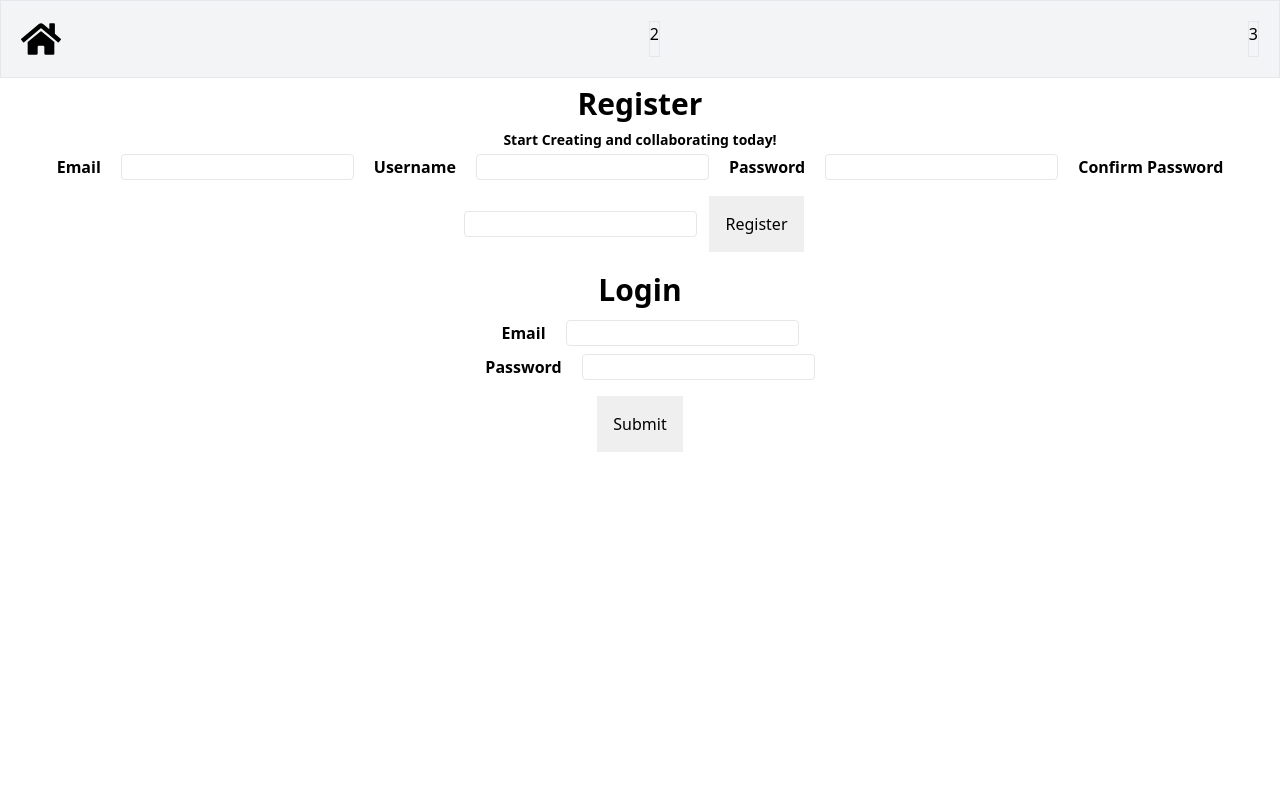
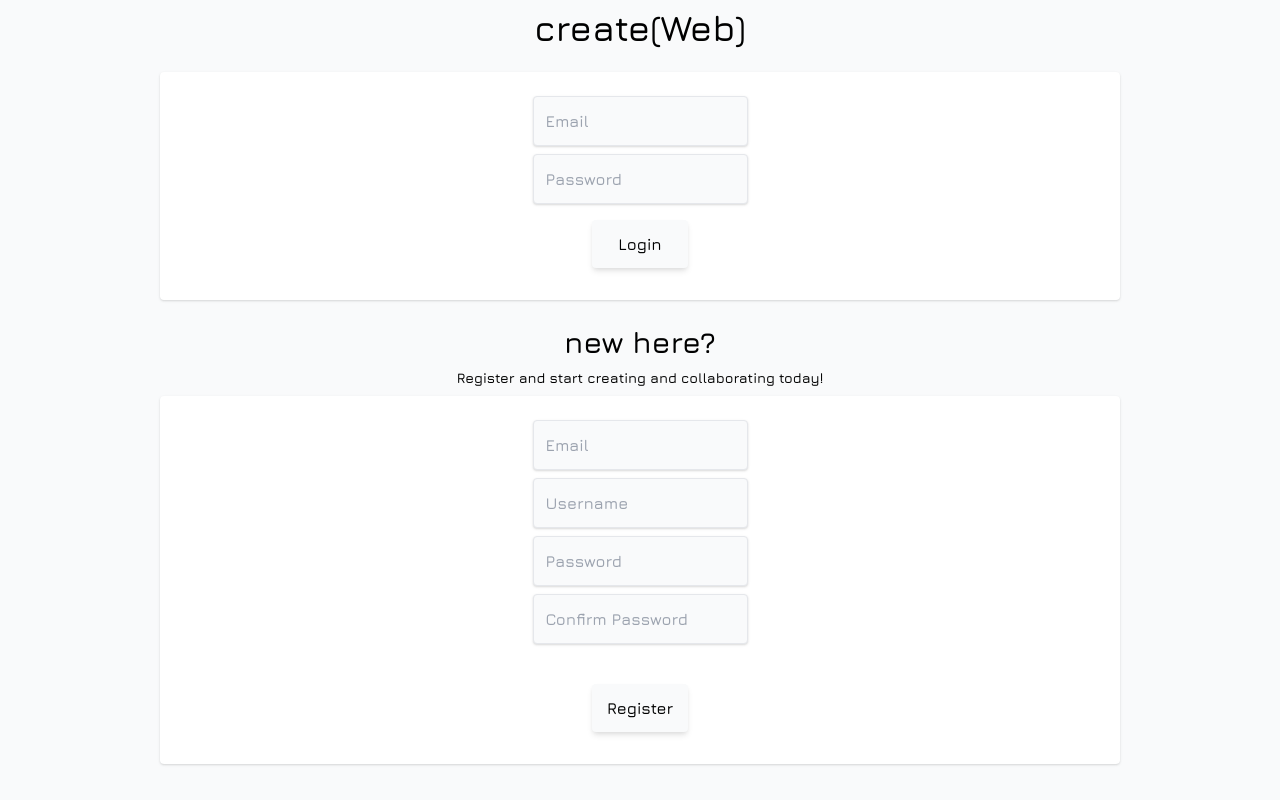
Before and after one commit to trwexler/create-web, a React (Create React App) app in the folder client/: page / in a window 1280 px wide. Built offline with nearby package versions, Linux system fonts and the light colour scheme.

Commit message:
styling and displaying posts/users

```diff
--- a/client/public/index.html
+++ b/client/public/index.html
@@ -3,6 +3,8 @@
   <head>
     <meta charset="utf-8" />
     <link rel="icon" href="%PUBLIC_URL%/favicon.ico" />
+    <link rel="preconnect" href="https://fonts.gstatic.com">
+    <link href="https://fonts.googleapis.com/css2?family=Jura:wght@600&display=swap" rel="stylesheet">
     <meta name="viewport" content="width=device-width, initial-scale=1" />
     <meta name="theme-color" content="#000000" />
     <meta
--- a/client/src/App.css
+++ b/client/src/App.css
@@ -1,38 +1,3 @@
 .App {
   text-align: center;
 }
-
-.App-logo {
-  height: 40vmin;
-  pointer-events: none;
-}
-
-@media (prefers-reduced-motion: no-preference) {
-  .App-logo {
-    animation: App-logo-spin infinite 20s linear;
-  }
-}
-
-.App-header {
-  background-color: #282c34;
-  min-height: 100vh;
-  display: flex;
-  flex-direction: column;
-  align-items: center;
-  justify-content: center;
-  font-size: calc(10px + 2vmin);
-  color: white;
-}
-
-.App-link {
-  color: #61dafb;
-}
-
-@keyframes App-logo-spin {
-  from {
-    transform: rotate(0deg);
-  }
-  to {
-    transform: rotate(360deg);
-  }
-}
--- a/client/src/components/Login.js
+++ b/client/src/components/Login.js
@@ -30,13 +30,13 @@ const login = event => {
 
 return (
     <div>
-        <h1 className="text-3xl font-bold p-2">Login</h1>
+        <h1 className="text-4xl font-largeText p-2">create(Web)</h1>
         <p className="error-text">{errorMessage ? errorMessage : ""}</p>
-        <form onSubmit={login}>
+        <form className="flex flex-col bg-white w-9/12 mx-auto my-4 p-5 shadow rounded" onSubmit={login}>
         <div>
-            <label className="px-5 font-semibold">Email</label>
             <input
             className="border rounded my-1"
+            placeholder="Email"
             type="text"
             name="email"
             value={email}
@@ -44,16 +44,16 @@ return (
             />
         </div>
         <div>
-            <label className="px-5 font-semibold">Password</label>
             <input
             className="border rounded my-1"
+            placeholder="Password"
             type="password"
             name="password"
             value={password}
             onChange={(e) => setPassword(e.target.value)}
             />
         </div>
-        <input className="m-3 p-4" type="submit"/>
+        <input className="mx-auto my-3 p-3 rounded shadow-md w-24" type="submit" value="Login"/>
         </form>
     </div>
     );
--- a/client/src/components/Register.js
+++ b/client/src/components/Register.js
@@ -55,37 +55,34 @@ const Register = (props)=>{
 
     return(
         <>
-            <h1 className="text-3xl font-bold p-2">Register</h1>
-            <p className="text-sm font-semibold">Start Creating and collaborating today!</p>
+            <h1 className="text-3xl p-2">new here?</h1>
+            <p className="text-sm font-semibold">Register and start creating and collaborating today!</p>
             {
                 confirmReg ?
                 <h4 className="text-green-300">{confirmReg}</h4>
                 : null
             }
 
-            <form onSubmit={submitHandler}>
+            <form className="flex flex-col bg-white w-9/12 my-2 mx-auto p-5 shadow rounded" onSubmit={submitHandler}>
 
-                <label className="px-5 font-semibold">Email</label>
-                <input className="border rounded my-1" type="text" name="email" value={newUser.email}
+                <input className="border rounded my-1" placeholder="Email" type="text" name="email" value={newUser.email}
                     onChange={handleChange}
                 />
 
-                <label className="px-5 font-semibold">Username</label>
-                <input className="border rounded my-1" type="text" name="username" value={newUser.username}
+                <input className="border rounded my-1" placeholder="Username" type="text" name="username" value={newUser.username}
                     onChange={handleChange}
                 />
 
-                <label className="px-5 font-semibold">Password</label>
-                <input className="border rounded my-1" type="text" name="password" value={newUser.password}
+                <input className="border rounded my-1" placeholder="Password" type="password" name="password" value={newUser.password}
                     onChange={handleChange}
                 />
 
-                <label className="px-5 font-semibold">Confirm Password</label>
-                <input className="border rounded my-1" type="text" name="confirmPassword" value={newUser.confirmPassword}
+                <input className="border rounded my-1" placeholder="Confirm Password" type="password" name="confirmPassword" value={newUser.confirmPassword}
                     onChange={handleChange}
                 />
+                <br/>
 
-                <input className="m-3 p-4" type="submit" value="Register"/>
+                <input className="mx-auto my-3 p-3 rounded shadow-md w-24" type="submit" value="Register"/>
 
             </form>
 
--- a/client/src/index.css
+++ b/client/src/index.css
@@ -1,3 +1,13 @@
 @tailwind base;
 @tailwind components;
 @tailwind utilities;
+
+@layer base {
+    body {
+        @apply font-largeText;
+        @apply bg-gray-50;
+    }
+    input {
+        @apply my-2 p-3 rounded shadow bg-gray-50 text-black mx-auto;
+    }
+}
--- a/client/src/views/Feed.js
+++ b/client/src/views/Feed.js
@@ -12,25 +12,38 @@ import profilepic from '../components/profilepic.svg';
 
 const Feed = (props)=>{
 
-    const [post, setPost] = useState([{
-        user:"",
-        message:"",
-        picture:""
-    }]);
+    const [post, setPost] = useState([]);
+
+    useEffect(()=>{
+        axios.get('http://localhost:8000/api/post',
+        {
+            withCredentials: true
+        })
+            .then((res)=>{
+                console.log(res.data);
+                setPost(res.data);
+            })
+            .catch((err)=>{
+                console.log(err);
+            })
+    },[])
 
 
     return(
         <div>
             <Header/>
             {/* will have to map through messages. This is format though: */}
-            <div className="flex flex-col border bg-gray-300 p-2 border-gray-400 border-t-2 border-b-2">
+
+            {
+                post.map((aPost, index)=>(
+                    <div className="flex flex-col border bg-gray-300 p-2 border-gray-400 border-t-2 border-b-2" key={index+aPost._id}>
+
                         <div className="flex">
                             <img src={profilepic} className="w-10 m-1 border" alt="ProfilePic"/>
-                    <p className="text-gray-500 font-semibold mt-2">UserName</p>
+                            <p className="text-gray-500 font-semibold mt-2">{aPost.user_id.username}</p>
                         </div>
-                <p className="text-sm text-left text-white p-2">Lorem ipsum dolor sit amet consectetur adipisicing elit. Neque fugit id obcaecati
-                nobis animi iure perspiciatis pariatur fugiat aspernatur, ipsam tempore alias
-                cupiditate, officia architecto vero repellendus optio dolores ratione.</p>
+
+                        <p className="text-sm text-left text-white p-2">{aPost.content}</p>
 
                         <div className="flex justify-center">
                             <p className=" m-1">Like</p>
@@ -38,6 +51,12 @@ const Feed = (props)=>{
                         </div>
 
                     </div>
+                ))
+            }
+
+
+
+
 
 
 
--- a/client/src/views/Main.js
+++ b/client/src/views/Main.js
@@ -14,9 +14,10 @@ const Main = (props)=>{
 
     return(
         <div>
-            <Header/>
+            {/* <Header/> */}
+            <Login/>
             <Register/>
-            <Login/>
+
         </div>
     )
 }
--- a/client/tailwind.config.js
+++ b/client/tailwind.config.js
@@ -1,12 +1,45 @@
 module.exports = {
 
   purge: ['./src/**/*.{js,jsx,ts,tsx}', './public/index.html'],
+
   darkMode: false, // or 'media' or 'class'
+
   theme: {
-     extend: {},
+    fontFamily: {
+
+      'largeText': ['Jura', 'sans-serif'],
+
+      'display': ['Oswald'],
+
+      'body': ['Open Sans'],
+    }
   },
+
+
+
   variants: {
     extend: {},
   },
+
   plugins: [],
+
 }
+
+
+
+
+
+
+
+
+
+
+
+
+
+
+
+  // fontFamily:{
+  //   'largeText' : ['Jura', sans-serif],
+  //   'smallText' : ['Jura', sans-serif]
+  // }
```
Lines whose indentation alone changed are shown as unchanged.
